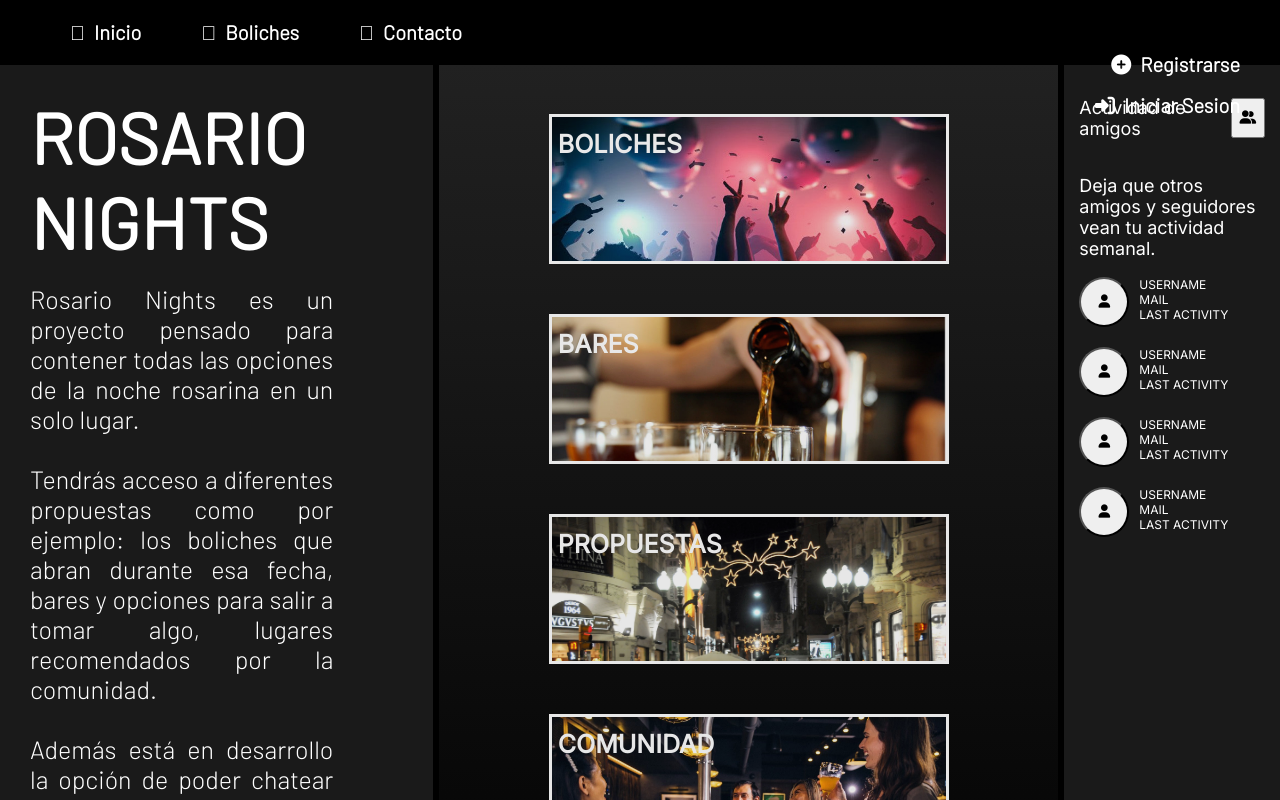
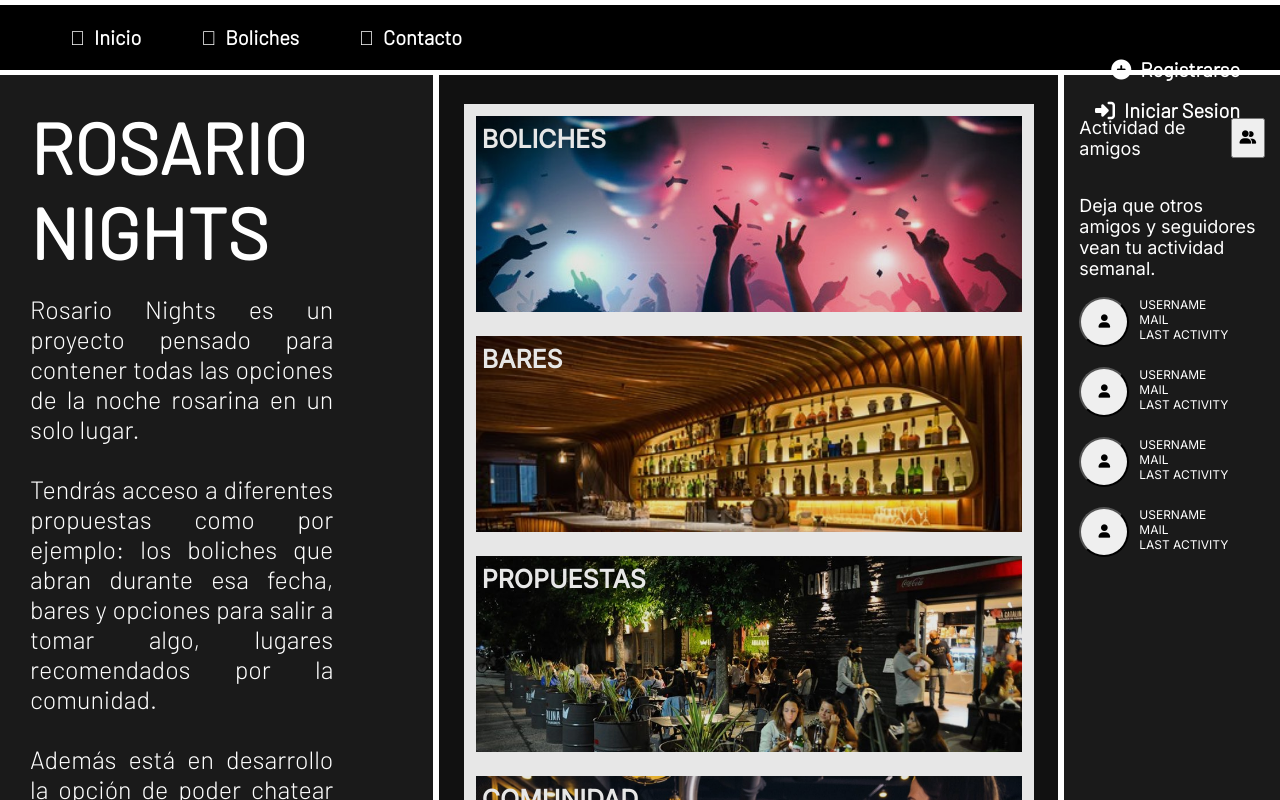
Before and after one commit to LucasFasolato/RosarioNights, a React (Create React App) app in the folder rosarionights/: page /home in a window 1280 px wide. Shown: the top 800 px of the page. Built offline with nearby package versions, Linux system fonts and the light colour scheme.

Commit message:
Modify Fondos 3 & 4 and modify some styles

```diff
--- a/rosarionights/src/FrontPage/FrontPage.css
+++ b/rosarionights/src/FrontPage/FrontPage.css
@@ -7,9 +7,11 @@
     width: 100%;
     z-index: 200;
     position: absolute;
-    top: -80px;
+    top: -75px;
     left: 0px;
     height: 65px;
+    /* border-bottom: 5px solid #fff; */
+    outline:  5px solid #fff;
   }
 
   .nav__ul {
@@ -153,12 +155,13 @@ body {
   display: block;
   background-color: #1a1a1a;
   width: 35%;
-  border-right: 6px solid #000;
+  border-right: 6px solid #fff;
 }
 .diplay__front-options{
   display: block;
   width: 50%;
-  background: linear-gradient(to bottom, #212121,#000);
+  background-color: #111111;
+  /* background: linear-gradient(to bottom, ,#000); */
 }
 
 .diplay__front-right {
@@ -167,7 +170,7 @@ body {
   background-color: #1a1a1a;
   height: 100vh;
   padding: 15px;
-  border-left:  6px solid #000;
+  border-left:  6px solid #fff;
 }
 .front__title{
   width: 100%;
@@ -176,6 +179,7 @@ body {
 }
 
 h1{
+  margin-top: 10px;
   font-size: 71px;
   color: #fff;
   font-family: 'Barlow', sans-serif;
@@ -197,17 +201,17 @@ h1{
 
 .button__op {
   cursor: pointer;
-  border: 3px solid #fff;
-  color:#000;
+  outline: 10px solid #fff;
+  border: 2px solid #fff;
   font-weight: bold;
   font-size: 25px;
   background-color: #005;
-  min-width: 400px;
-  min-height: 150px;
+  min-width: 550px;
+  min-height: 200px;
 }
 .text__button {
   color: #fff;
-  margin-top: -60px;
+  margin-top: -90px;
   font-size: 25px;
   font-weight: 600;
   text-align: left;
@@ -216,6 +220,7 @@ h1{
 .display__button {
   text-align: center;
   margin-top: 50px;
+  margin-bottom: -30px;
 }
 
 .boliche__bg {
@@ -248,6 +253,7 @@ h1{
 
 .display__right-title {
   display: flex;
+  margin-top: 20px;
 
 }
 
```
Also changed, not shown: rosarionights/src/imgs/Fondo3.png, rosarionights/src/imgs/Fondo4.png.
